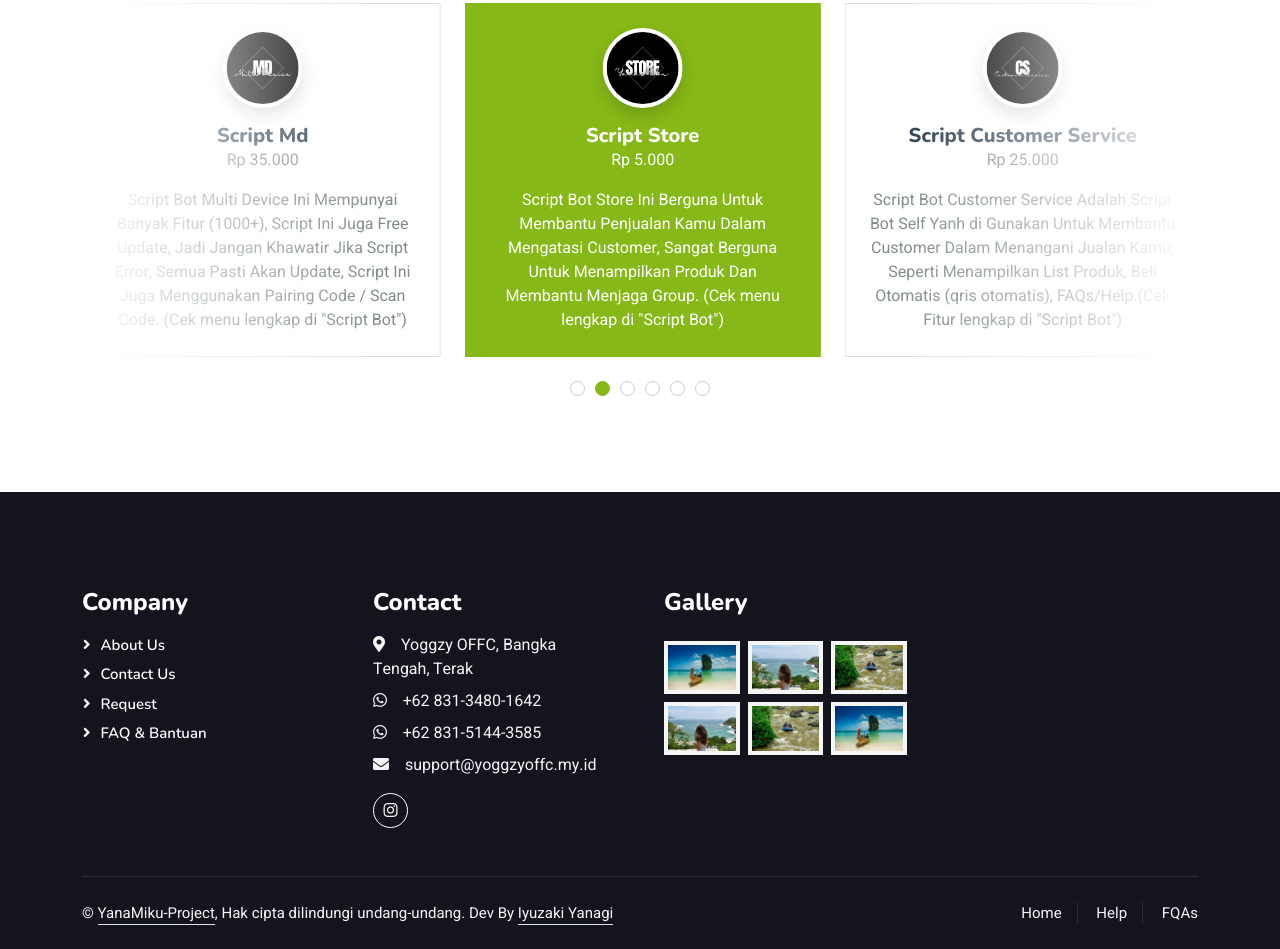
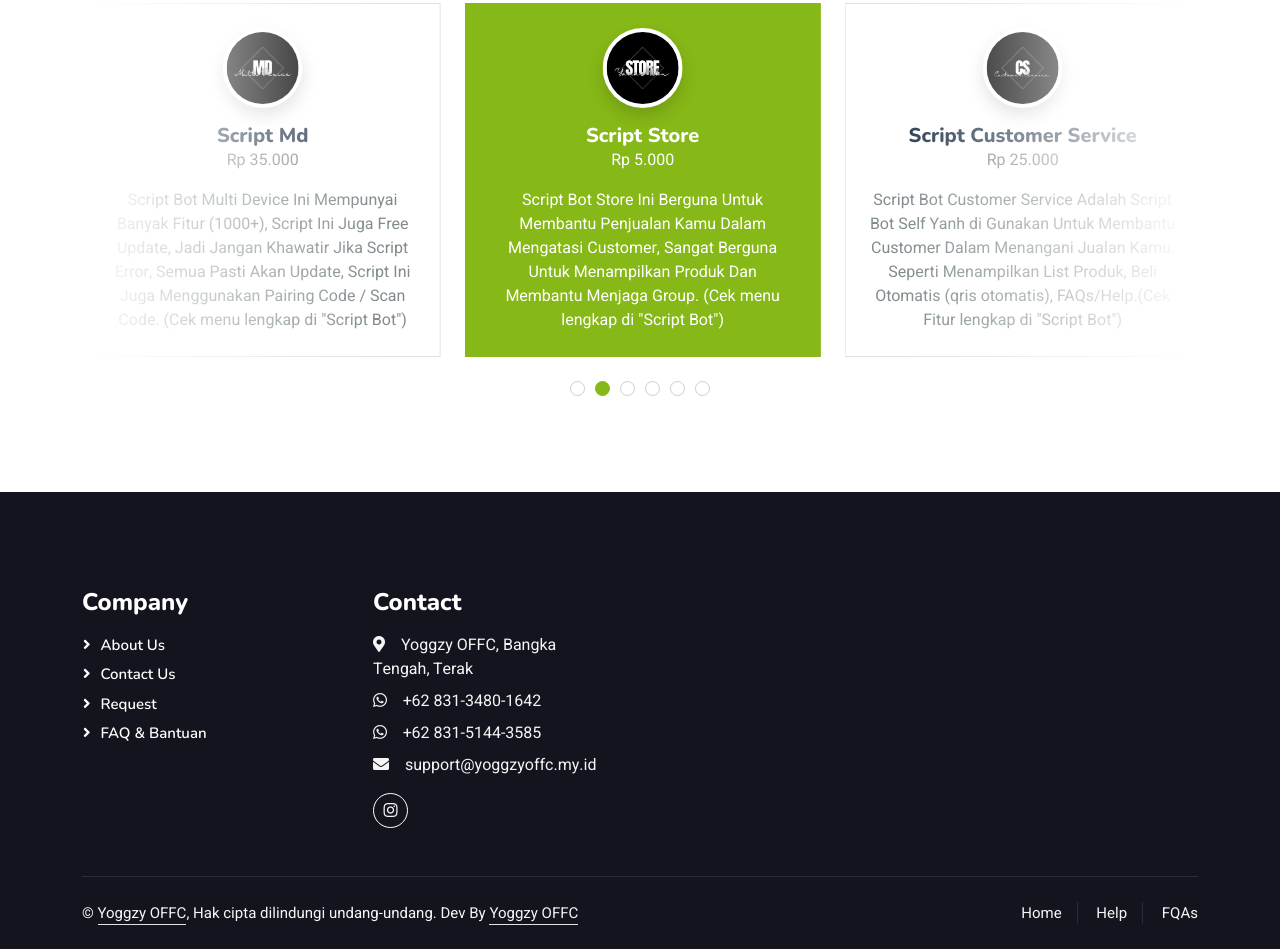
Before and after one commit to yogzofficial/yogzofficial.github.io, a plain HTML site: page index.html in a window 1280 px wide. Shown: the part 1352-2301 px from the top of the page. Drawn offline with nearby package versions, Linux system fonts and the light colour scheme.

Commit message:
Update index.html

```diff
--- a/index.html
+++ b/index.html
@@ -266,39 +266,16 @@
                         <a class="btn btn-outline-light btn-social" href="https://instagram.com/yoggzy_offc"><i class="fab fa-instagram"></i></a>
                     </div>
                 </div>
-                <div class="col-lg-3 col-md-6">
-                    <h4 class="text-white mb-3">Gallery</h4>
-                    <div class="row g-2 pt-2">
-                        <div class="col-4">
-                            <img class="img-fluid bg-light p-1" src="img/package-1.jpg" alt="">
-                        </div>
-                        <div class="col-4">
-                            <img class="img-fluid bg-light p-1" src="img/package-2.jpg" alt="">
-                        </div>
-                        <div class="col-4">
-                            <img class="img-fluid bg-light p-1" src="img/package-3.jpg" alt="">
-                        </div>
-                        <div class="col-4">
-                            <img class="img-fluid bg-light p-1" src="img/package-2.jpg" alt="">
-                        </div>
-                        <div class="col-4">
-                            <img class="img-fluid bg-light p-1" src="img/package-3.jpg" alt="">
-                        </div>
-                        <div class="col-4">
-                            <img class="img-fluid bg-light p-1" src="img/package-1.jpg" alt="">
-                        </div>
-                    </div>
-                </div>
             </div>
         </div>
         <div class="container">
             <div class="copyright">
                 <div class="row">
                     <div class="col-md-6 text-center text-md-start mb-3 mb-md-0">
-                        &copy; <a class="border-bottom" href="#">YanaMiku-Project</a>, Hak cipta dilindungi undang-undang.
+                        &copy; <a class="border-bottom" href="#">Yoggzy OFFC</a>, Hak cipta dilindungi undang-undang.
 
                         <!--/*** This template is free as long as you keep the footer author’s credit link/attribution link/backlink. If you'd like to use the template without the footer author’s credit link/attribution link/backlink, you can purchase the Credit Removal License from "https://htmlcodex.com/credit-removal". Thank you for your support. ***/-->
-                        Dev By <a class="border-bottom" href="https://wa.me/6283134801642">Iyuzaki Yanagi</a>
+                        Dev By <a class="border-bottom" href="https://wa.me/6283134801642">Yoggzy OFFC</a>
                     </div>
                     <div class="col-md-6 text-center text-md-end">
                         <div class="footer-menu">
```
